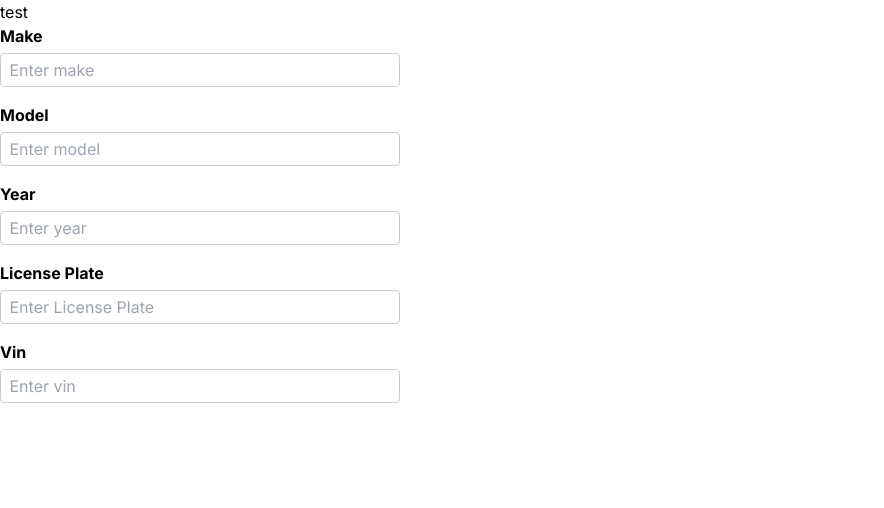
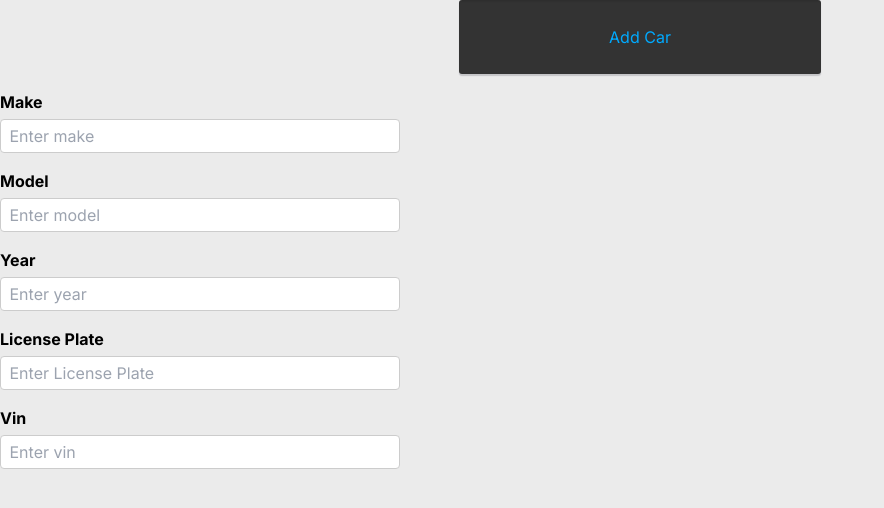
Before and after one commit to vin-vu/autocare-tracker, a Next.js app: page / in a window 1280 px wide. Shown: the top 508 px of the page, without its empty margins (0-884 px from the left). Built offline with nearby package versions, Linux system fonts and the light colour scheme.

Commit message:
Created template button and some styling

```diff
--- a/src/app/globals.css
+++ b/src/app/globals.css
@@ -24,6 +24,7 @@ body {
       rgb(var(--background-end-rgb))
     )
     rgb(var(--background-start-rgb)); */
+    background-color: rgb(235, 235, 235);
 }
 
 @layer utilities {
--- a/src/app/page.js
+++ b/src/app/page.js
@@ -1,10 +1,13 @@
-import CarForm from "./ui/CarForm";
+import CarForm from './ui/CarForm';
+import TriggerButton from './ui/TriggerButton';
 
 export default function Home() {
   return (
     <>
-      test
+      <div className="flex justify-center items-center">
+        <TriggerButton name={"Add Car"} />
+      </div>
       <CarForm />
     </>
-  )
+  );
 }
--- a/src/app/ui/CarForm.module.css
+++ b/src/app/ui/CarForm.module.css
@@ -3,6 +3,7 @@
   flex-direction: column;
   align-items: center;
   gap: 0.5em;
+  padding-top: 1em;   /* temporary */
 }
 
 .FormElement{
--- /dev/null
+++ b/src/app/ui/TriggerButton.js
@@ -0,0 +1,5 @@
+import styles from '@/app/ui/TriggerButton.module.css';
+
+export default function TriggerButton({ name }) {
+  return <div className={styles.TriggerButton}>{name}</div>;
+}
--- /dev/null
+++ b/src/app/ui/TriggerButton.module.css
@@ -0,0 +1,25 @@
+.TriggerButton {
+  padding: 25px 150px;
+  background-color: #333;
+  color: #00aaff;
+  border: none;
+  border-radius: 3px; /* Rounded corners */
+  box-shadow: rgba(45, 45, 60, 0.2) 0px 2px 1px, rgba(0, 0, 0, 0.1) 0px 1.5px 1px inset; /* Box shadow */
+  cursor: pointer; /* Cursor pointer on hover */
+  transition: background-color 0.3s ease; /* Smooth background color transition */
+}
+
+.TriggerButton:hover {
+  background-color: #444; /* Darker background on hover */
+}
+
+.TriggerButton:active {
+  background-color: #222; /* Even darker background when active */
+}
+
+@media (max-width: 600px) {
+  .add-car-button {
+    padding: 8px 16px; /* Adjust padding for smaller screens */
+    font-size: 14px; /* Adjust font size for smaller screens */
+  }
+}
```
Also changed, not shown: package.json (+6 -5 lines), 1 other file (tests, documents, lock files or other folders).
